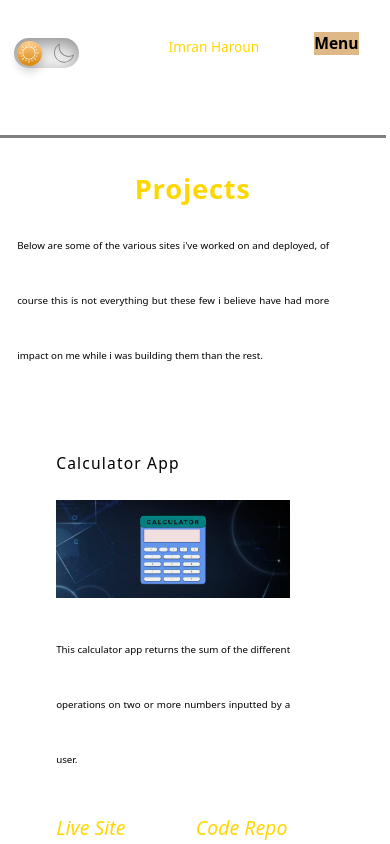
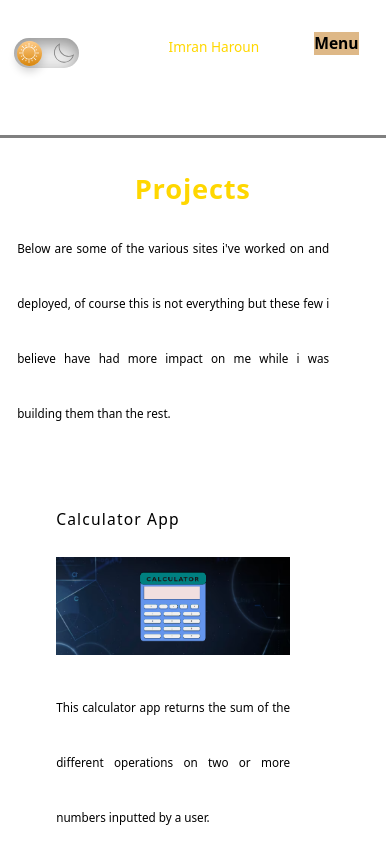
Before and after one commit to Justabingereader/Portfolio, a React (Create React App) app: page /projects in a window 390 px wide. Shown: the top 844 px of the page. Built offline with nearby package versions, Linux system fonts and the light colour scheme.

Commit message:
font size for projects

```diff
--- a/src/Projects.css
+++ b/src/Projects.css
@@ -148,7 +148,7 @@ h5 {
 
     .project-body {
         line-height: 6.5vh; /* Adjust line height for smaller screens */
-        font-size: 2.5vw;
+        font-size: 3vw;
         width: 80vw;
         margin-left: 5vw;
         margin: 1em 0 auto;
@@ -187,7 +187,7 @@ h5 {
         width: 60vw; /* Adjust width for smaller screens */
         margin-left: 0;
         margin-top: 3vh; /* Adjust margin-top for smaller screens */
-        font-size: 2.5vw;
+        font-size: 3vw;
         padding-bottom: 3vh;
     }
     .live {
```
